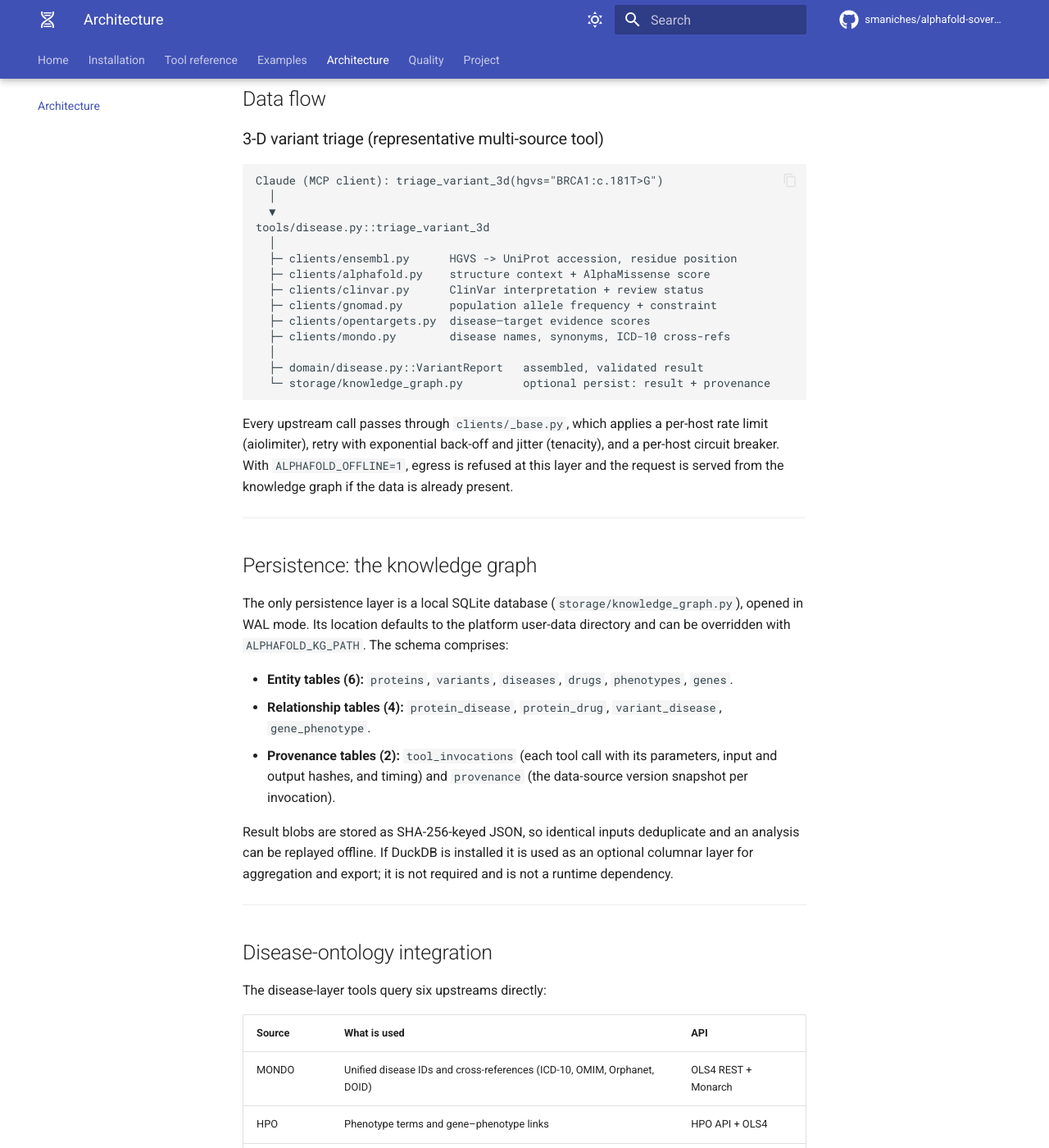
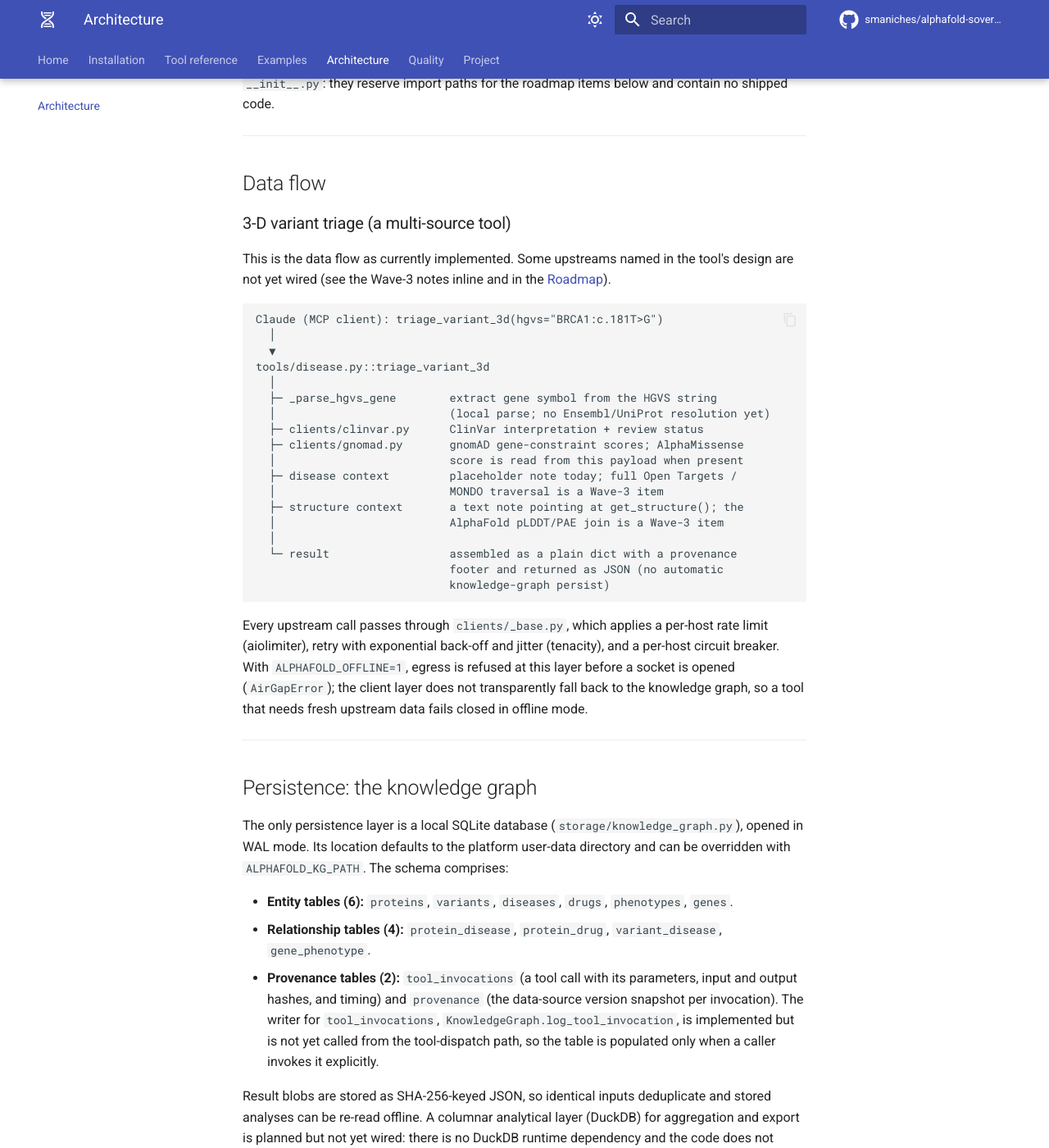
Before and after one commit to smaniches/alphafold-sovereign-mcp, an MkDocs documentation site: the page built from docs/architecture.md, in a window 1280 px wide and 1400 px high, scrolled down 2007 px. Shown: the whole window at 82% size. Built offline with MkDocs 1.6.1 and Material for MkDocs 9.7.7, drawn with Linux system fonts in a browser that asks for light colours; comment, search, counter and statistics services are not loaded; some of the changed text lies outside the part shown.

Commit message:
docs(architecture): align ARCHITECTURE.md with shipped code
Several ARCHITECTURE.md claims described capabilities that the code does
not yet wire. Correct them to describe what exists, and move the
not-yet-wired pieces into the Roadmap section so the doc's own
"planned goes under Roadmap" contract holds.

- DuckDB analytical layer: there is no DuckDB dependency in pyproject and
  no import anywhere in src; "duckdb" appears only in a docstring
  (knowledge_graph.py:16). Reword the module map and persistence section
  to describe DuckDB as planned/not-yet-wired and list it under Roadmap.
  Also correct the same line in the knowledge_graph.py module docstring.
- Audit trail: KnowledgeGraph.log_tool_invocation (knowledge_graph.py:846)
  is implemented but called only from tests
  (tests/test_knowledge_graph.py:148,160), never from tool dispatch, so
  tool_invocations stays empty in normal use. Reframe principle 2, the
  schema note, and the Security "Provenance trail" bullet as a capability;
  add automatic logging to Roadmap.
- Offline mode: _base.py:219-230 only raises AirGapError on egress; the
  client layer does not fall back to the knowledge graph. Only the
  knowledge-graph query/export tools answer from SQLite. Scope principle 1
  and the data-flow note accordingly.
- triage_variant_3d data flow: the diagram named ensembl, alphafold,
  opentargets, mondo, a VariantReport object, and a KG persist step, none
  of which the tool performs (tools/disease.py:738). Redraw it to mirror
  the code: local HGVS parse, ClinVar, gnomAD gene_constraint
  (AlphaMissense read from that payload), a disease-context placeholder, a
  Wave-3 structure note, and a plain-dict JSON result with no persist.

No behaviour change; documentation and one source docstring only.

Co-Authored-By: Claude Opus 4.8 (1M context) <noreply@anthropic.com>

````diff
--- a/ARCHITECTURE.md
+++ b/ARCHITECTURE.md
@@ -10,14 +10,20 @@ than described as if it exists. For the threat model, see
 
 1. **Sovereign and offline-capable.** The package installs and runs without
    network access. With `ALPHAFOLD_OFFLINE=1`, the base HTTP client refuses
-   all egress before a socket is opened and the server answers from the local
-   SQLite knowledge graph. The deterministic `--self-test` makes no network
-   calls.
-2. **Provenance by default.** Every tool result can be persisted to a local,
-   content-addressed SQLite store. The `tool_invocations` and `provenance`
-   tables record the tool name, parameters, input and output SHA-256 hashes,
-   the upstream data-source versions, and a UTC timestamp. Cryptographic
-   signing of these records is a roadmap item; it is not yet implemented.
+   all egress before a socket is opened (raising `AirGapError`). The
+   knowledge-graph query and export tools answer from the local SQLite store;
+   the upstream-querying tools fail closed when their data is not already
+   local, since they do not yet fall back to the knowledge graph
+   automatically. The deterministic `--self-test` makes no network calls.
+2. **Provenance by capability.** Every tool result *can* be persisted to a
+   local, content-addressed SQLite store through the knowledge-graph API. The
+   `tool_invocations` and `provenance` tables are designed to hold the tool
+   name, parameters, input and output SHA-256 hashes, the upstream
+   data-source versions, and a UTC timestamp; the writer
+   (`KnowledgeGraph.log_tool_invocation`) exists but is not yet hooked into
+   the tool-dispatch path, so in normal operation these tables stay empty
+   unless a caller persists explicitly. Cryptographic signing of these
+   records is a roadmap item; it is not yet implemented.
 3. **Single licence.** The codebase is Apache 2.0 — one licence, with no
    dual-licence funnel and no feature gated behind a paid edition.
 4. **Protocol-native, tools first.** The server implements the MCP *tools*
@@ -76,7 +82,7 @@ src/alphafold_sovereign/
 └── storage/             Persistence and provenance
     └── knowledge_graph.py   SQLite knowledge graph (WAL mode); six entity,
                              four relationship, and two provenance tables;
-                             SHA-256-keyed JSON blobs; optional DuckDB layer
+                             SHA-256-keyed JSON blobs
 ```
 
 The package also contains six reserved namespace packages — `compliance/`,
@@ -88,7 +94,11 @@ items below and contain no shipped code.
 
 ## Data flow
 
-### 3-D variant triage (representative multi-source tool)
+### 3-D variant triage (a multi-source tool)
+
+This is the data flow as currently implemented. Some upstreams named in the
+tool's design are not yet wired (see the Wave-3 notes inline and in the
+[Roadmap](#roadmap-not-yet-shipped)).
 
 ```
 Claude (MCP client): triage_variant_3d(hgvs="BRCA1:c.181T>G")
@@ -96,22 +106,27 @@ Claude (MCP client): triage_variant_3d(hgvs="BRCA1:c.181T>G")
   ▼
 tools/disease.py::triage_variant_3d
   │
-  ├─ clients/ensembl.py      HGVS -> UniProt accession, residue position
-  ├─ clients/alphafold.py    structure context + AlphaMissense score
+  ├─ _parse_hgvs_gene        extract gene symbol from the HGVS string
+  │                          (local parse; no Ensembl/UniProt resolution yet)
   ├─ clients/clinvar.py      ClinVar interpretation + review status
-  ├─ clients/gnomad.py       population allele frequency + constraint
-  ├─ clients/opentargets.py  disease–target evidence scores
-  ├─ clients/mondo.py        disease names, synonyms, ICD-10 cross-refs
+  ├─ clients/gnomad.py       gnomAD gene-constraint scores; AlphaMissense
+  │                          score is read from this payload when present
+  ├─ disease context         placeholder note today; full Open Targets /
+  │                          MONDO traversal is a Wave-3 item
+  ├─ structure context       a text note pointing at get_structure(); the
+  │                          AlphaFold pLDDT/PAE join is a Wave-3 item
   │
-  ├─ domain/disease.py::VariantReport   assembled, validated result
-  └─ storage/knowledge_graph.py         optional persist: result + provenance
+  └─ result                  assembled as a plain dict with a provenance
+                             footer and returned as JSON (no automatic
+                             knowledge-graph persist)
 ```
 
 Every upstream call passes through `clients/_base.py`, which applies a
 per-host rate limit (aiolimiter), retry with exponential back-off and jitter
 (tenacity), and a per-host circuit breaker. With `ALPHAFOLD_OFFLINE=1`, egress
-is refused at this layer and the request is served from the knowledge graph if
-the data is already present.
+is refused at this layer before a socket is opened (`AirGapError`); the client
+layer does not transparently fall back to the knowledge graph, so a tool that
+needs fresh upstream data fails closed in offline mode.
 
 ---
 
@@ -126,14 +141,18 @@ The schema comprises:
   `phenotypes`, `genes`.
 - **Relationship tables (4):** `protein_disease`, `protein_drug`,
   `variant_disease`, `gene_phenotype`.
-- **Provenance tables (2):** `tool_invocations` (each tool call with its
+- **Provenance tables (2):** `tool_invocations` (a tool call with its
   parameters, input and output hashes, and timing) and `provenance` (the
-  data-source version snapshot per invocation).
+  data-source version snapshot per invocation). The writer for
+  `tool_invocations`, `KnowledgeGraph.log_tool_invocation`, is implemented but
+  is not yet called from the tool-dispatch path, so the table is populated
+  only when a caller invokes it explicitly.
 
 Result blobs are stored as SHA-256-keyed JSON, so identical inputs deduplicate
-and an analysis can be replayed offline. If DuckDB is installed it is used as
-an optional columnar layer for aggregation and export; it is not required and
-is not a runtime dependency.
+and stored analyses can be re-read offline. A columnar analytical layer
+(DuckDB) for aggregation and export is planned but not yet wired: there is no
+DuckDB runtime dependency and the code does not import it. See the
+[Roadmap](#roadmap-not-yet-shipped).
 
 ---
 
@@ -166,9 +185,11 @@ Shipped controls:
   refused in `clients/_base.py` before a socket is opened.
   `ALPHAFOLD_ALLOW_HOSTS` provides a comma-separated allowlist for
   partial-air-gap deployments.
-- **Provenance trail.** Tool invocations are recorded in the SQLite
-  `tool_invocations` table with input and output SHA-256 hashes and UTC
-  timestamps. These records are insert-only in normal operation.
+- **Provenance trail (capability).** The SQLite `tool_invocations` table can
+  hold each tool call with input and output SHA-256 hashes and UTC timestamps,
+  written insert-only via `KnowledgeGraph.log_tool_invocation`. This writer is
+  not yet hooked into tool dispatch, so the trail is populated only when a
+  caller logs explicitly; automatic per-invocation logging is a roadmap item.
 - **Parameterised SQL.** All knowledge-graph queries use bound parameters;
   table names are drawn from a fixed internal allowlist, never from user input.
 
@@ -185,6 +206,13 @@ listed so the shipped boundary is unambiguous:
   transport ships today; stdio clients (such as Claude Desktop) own their own
   process capabilities and use no separate auth.
 - **MCP resources and prompts.** Only the tools surface is implemented.
+- **Automatic provenance logging.** `KnowledgeGraph.log_tool_invocation`
+  exists but is not yet invoked by the tool-dispatch path; wiring it in so
+  every MCP tool call lands in `tool_invocations` is a roadmap item. Until
+  then the audit trail is a capability, not an always-on behaviour.
+- **A DuckDB analytical layer.** A columnar path over the SQLite store for
+  fast aggregation and export is planned. It is not wired today: there is no
+  DuckDB dependency and the code does not import it.
 - **Cryptographic signing of provenance records** (for example, ed25519
   signatures and an external transparency log). Records are currently stored
   unsigned in SQLite.
````
Also changed, not shown: 1 other file.
